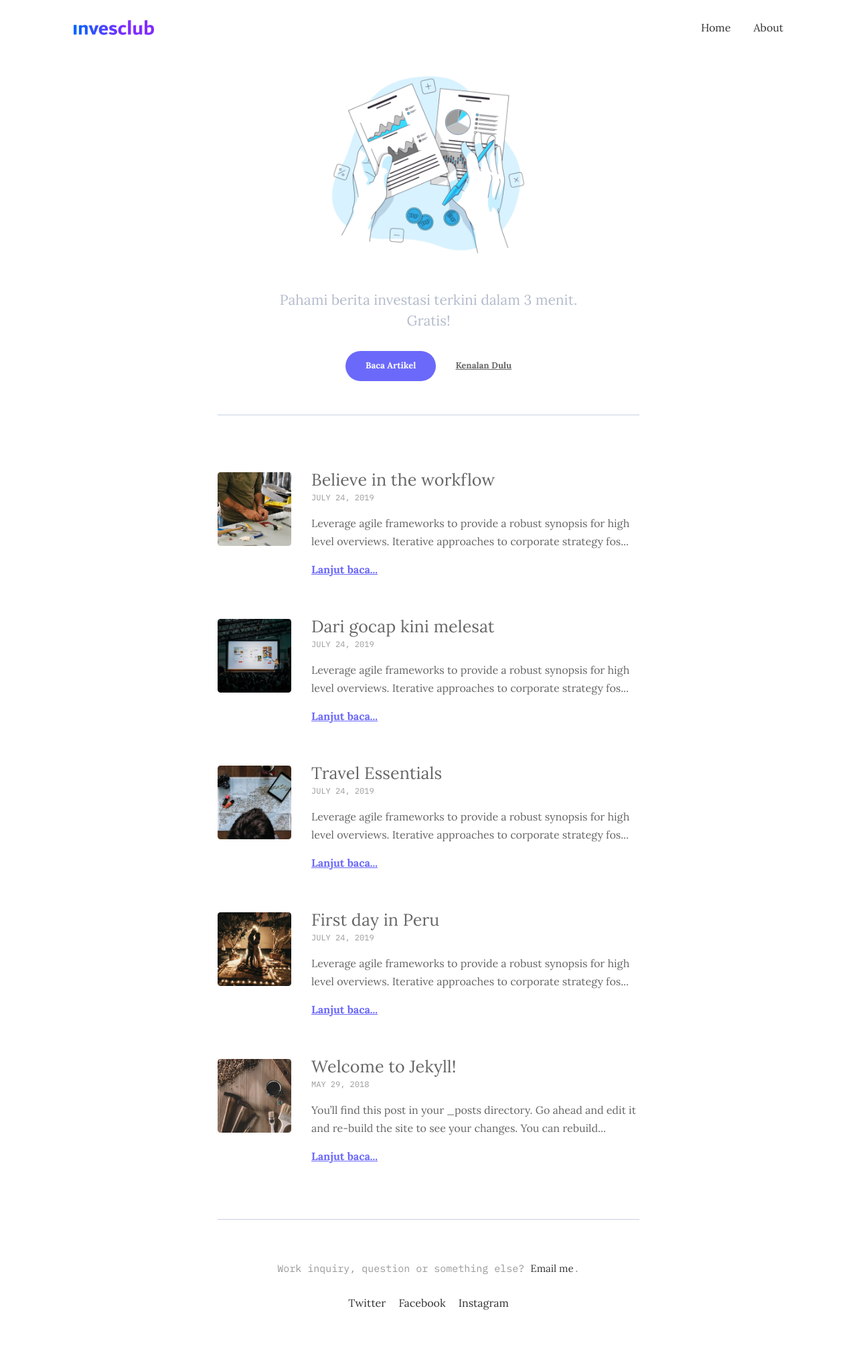
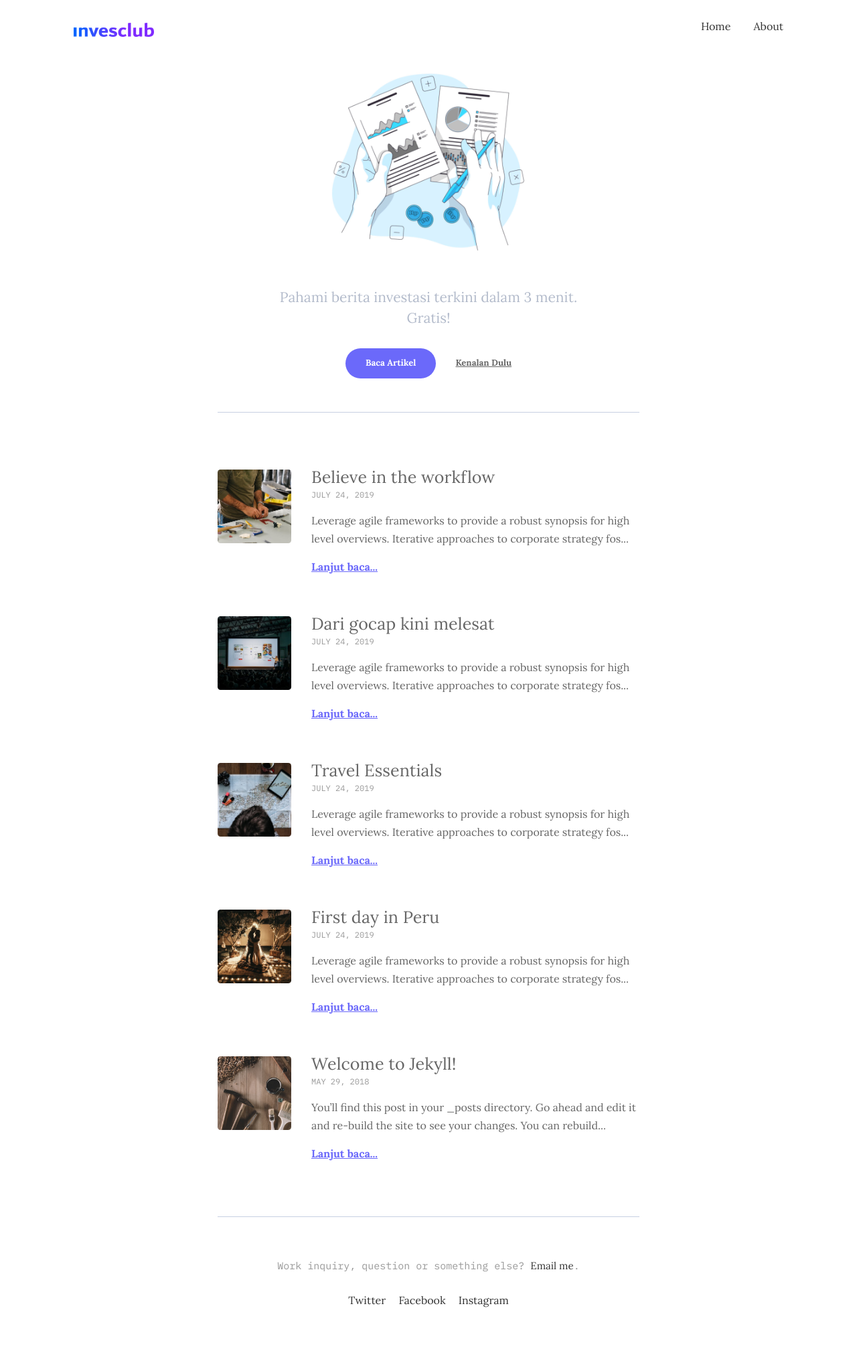
Before and after one commit to ekonomikusid/home, a Jekyll site: the page built from index.html, in a window 1280 px wide. Shown: the whole page at 67% size. Built offline with Jekyll 4.4.1, drawn with Linux system fonts in a browser that asks for light colours.

Commit message:
Update _header.scss

```diff
--- a/_sass/3-modules/_header.scss
+++ b/_sass/3-modules/_header.scss
@@ -17,6 +17,7 @@
 
 .logo__image {
   max-width: 120px;
+  margin-bottom: -7px;
 }
 
 .nav__item {
```
